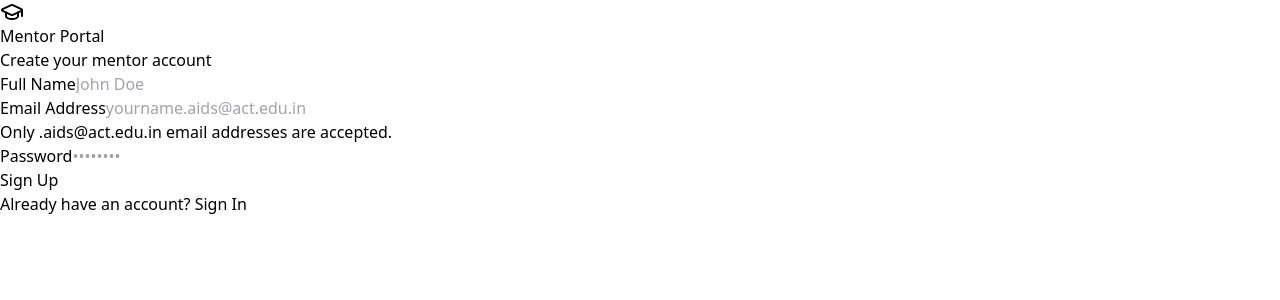
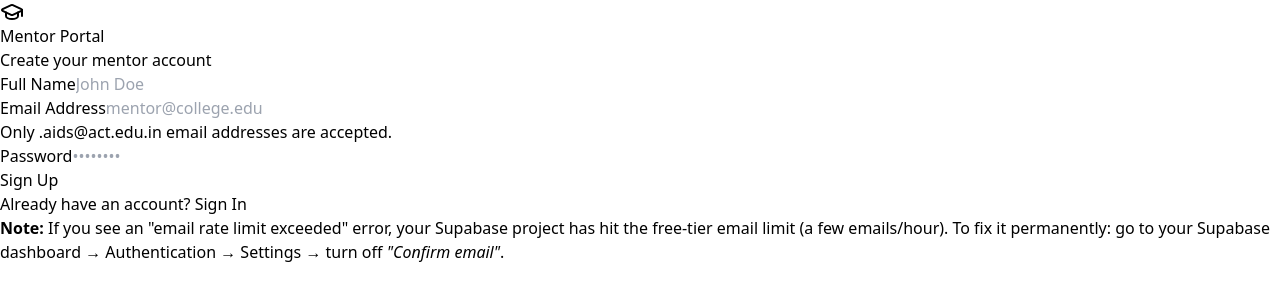
Before and after one commit to boomikamadhavan077-ship-it/mentor-portal, a React (Vite) app: page / in a window 1280 px wide. Both pictures are taken after a click on the button "Don't have an account? Sign Up". Shown: the top 300 px of the page. Built offline with nearby package versions, Linux system fonts and the light colour scheme; no server answers.

Commit message:
Fix signup RLS error

```diff
--- a/src/components/Auth.tsx
+++ b/src/components/Auth.tsx
@@ -1,8 +1,6 @@
 import { useState } from 'react';
 import { useAuth } from '../contexts/AuthContext';
-import { GraduationCap } from 'lucide-react';
-
-const ALLOWED_EMAIL_DOMAIN = '.aids@act.edu.in';
+import { GraduationCap, Mail } from 'lucide-react';
 
 export default function Auth() {
   const [isLogin, setIsLogin] = useState(true);
@@ -10,22 +8,34 @@ export default function Auth() {
   const [password, setPassword] = useState('');
   const [fullName, setFullName] = useState('');
   const [error, setError] = useState('');
+  const [info, setInfo] = useState('');
   const [loading, setLoading] = useState(false);
 
   const { signIn, signUp } = useAuth();
 
-  const isValidCollegeEmail = (email: string) => {
-    return email.toLowerCase().endsWith(ALLOWED_EMAIL_DOMAIN);
+  const getFriendlyError = (message: string): string => {
+    if (message.toLowerCase().includes('email rate limit exceeded')) {
+      return 'Too many sign-up attempts were made recently. Supabase limits confirmation emails to a few per hour on the free plan. Please wait 1 hour and try again, or ask your Supabase admin to disable "Confirm email" in Authentication settings.';
+    }
+    if (message.toLowerCase().includes('invalid login credentials')) {
+      return 'Incorrect email or password. Please try again.';
+    }
+    if (message.toLowerCase().includes('user already registered')) {
+      return 'An account with this email already exists. Please sign in instead.';
+    }
+    if (message.toLowerCase().includes('email not confirmed')) {
+      return 'Please check your inbox and confirm your email address before signing in.';
+    }
+    if (message.toLowerCase().includes('password should be at least')) {
+      return 'Password must be at least 6 characters long.';
+    }
+    return message;
   };
 
   const handleSubmit = async (e: React.FormEvent) => {
     e.preventDefault();
     setError('');
-
-    if (!isValidCollegeEmail(email)) {
-      setError('Only college email addresses ending with .aids@act.edu.in are allowed.');
-    }
-
+    setInfo('');
     setLoading(true);
 
     try {
@@ -36,11 +46,16 @@ export default function Auth() {
         if (!fullName.trim()) {
           throw new Error('Full name is required');
         }
-        const { error } = await signUp(email, password, fullName);
-        if (error) throw error;
+        const result = await signUp(email, password, fullName);
+        if (result.error) throw result.error;
+        if (result.needsConfirmation) {
+          setInfo('Account created! Please check your email inbox and click the confirmation link to activate your account.');
+          setLoading(false);
+          return;
+        }
       }
     } catch (err: any) {
-      setError(err.message || 'An error occurred');
+      setError(getFriendlyError(err.message || 'An error occurred'));
     } finally {
       setLoading(false);
     }
@@ -61,8 +76,15 @@ export default function Auth() {
         </p>
 
         {error && (
-          <div className="bg-red-50 border border-red-200 text-red-700 px-4 py-3 rounded-lg mb-4">
+          <div className="bg-red-50 border border-red-200 text-red-700 px-4 py-3 rounded-lg mb-4 text-sm">
             {error}
+          </div>
+        )}
+
+        {info && (
+          <div className="bg-blue-50 border border-blue-200 text-blue-700 px-4 py-3 rounded-lg mb-4 text-sm flex gap-2">
+            <Mail className="w-5 h-5 shrink-0 mt-0.5" />
+            <span>{info}</span>
           </div>
         )}
 
@@ -88,12 +110,12 @@ export default function Auth() {
               value={email}
               onChange={(e) => setEmail(e.target.value)}
               className="w-full px-4 py-3 border border-gray-300 rounded-lg focus:ring-2 focus:ring-blue-500 focus:border-transparent outline-none transition"
-              placeholder={`yourname${ALLOWED_EMAIL_DOMAIN}`}
+              placeholder="mentor@college.edu"
               required
             />
-            <p className="text-xs text-gray-500 mt-1">
-              Only <span className="font-medium">{ALLOWED_EMAIL_DOMAIN}</span> email addresses are accepted.
-            </p>
+            {!isLogin && (
+              <p className="mt-1 text-xs text-gray-500">Only .aids@act.edu.in email addresses are accepted.</p>
+            )}
           </div>
 
           <div>
@@ -120,12 +142,18 @@ export default function Auth() {
 
         <div className="mt-6 text-center">
           <button
-            onClick={() => { setIsLogin(!isLogin); setError(''); }}
+            onClick={() => { setIsLogin(!isLogin); setError(''); setInfo(''); }}
             className="text-blue-600 hover:text-blue-700 font-medium"
           >
             {isLogin ? "Don't have an account? Sign Up" : 'Already have an account? Sign In'}
           </button>
         </div>
+
+        {!isLogin && (
+          <div className="mt-4 p-3 bg-yellow-50 border border-yellow-200 rounded-lg text-xs text-yellow-800">
+            <strong>Note:</strong> If you see an "email rate limit exceeded" error, your Supabase project has hit the free-tier email limit (a few emails/hour). To fix it permanently: go to your Supabase dashboard → Authentication → Settings → turn off <em>"Confirm email"</em>.
+          </div>
+        )}
       </div>
     </div>
   );
--- a/src/contexts/AuthContext.tsx
+++ b/src/contexts/AuthContext.tsx
@@ -8,7 +8,7 @@ interface AuthContextType {
   mentor: Mentor | null;
   loading: boolean;
   signIn: (email: string, password: string) => Promise<{ error: Error | null }>;
-  signUp: (email: string, password: string, fullName: string) => Promise<{ error: Error | null }>;
+  signUp: (email: string, password: string, fullName: string) => Promise<{ error: Error | null; needsConfirmation?: boolean }>;
   signOut: () => Promise<void>;
 }
 
@@ -70,18 +70,23 @@ export function AuthProvider({ children }: { children: ReactNode }) {
 
   const signUp = async (email: string, password: string, fullName: string) => {
     try {
-      const { data: authData, error: authError } = await supabase.auth.signUp({ email, password });
+      const { data: authData, error: authError } = await supabase.auth.signUp({
+        email,
+        password,
+        options: {
+          data: { full_name: fullName },
+        },
+      });
 
       if (authError) throw authError;
 
-      if (authData.user) {
-        const { error: profileError } = await supabase
-          .from('mentors')
-          .insert([{ id: authData.user.id, email, full_name: fullName }]);
-
-        if (profileError) throw profileError;
+      // If user is returned but unconfirmed (identities array is empty or session is null),
+      // email confirmation is required
+      if (authData.user && !authData.session) {
+        return { error: null, needsConfirmation: true };
       }
 
+      // Mentor profile is created automatically via database trigger (handle_new_user)
       return { error: null };
     } catch (error) {
       return { error: error as Error };
```
